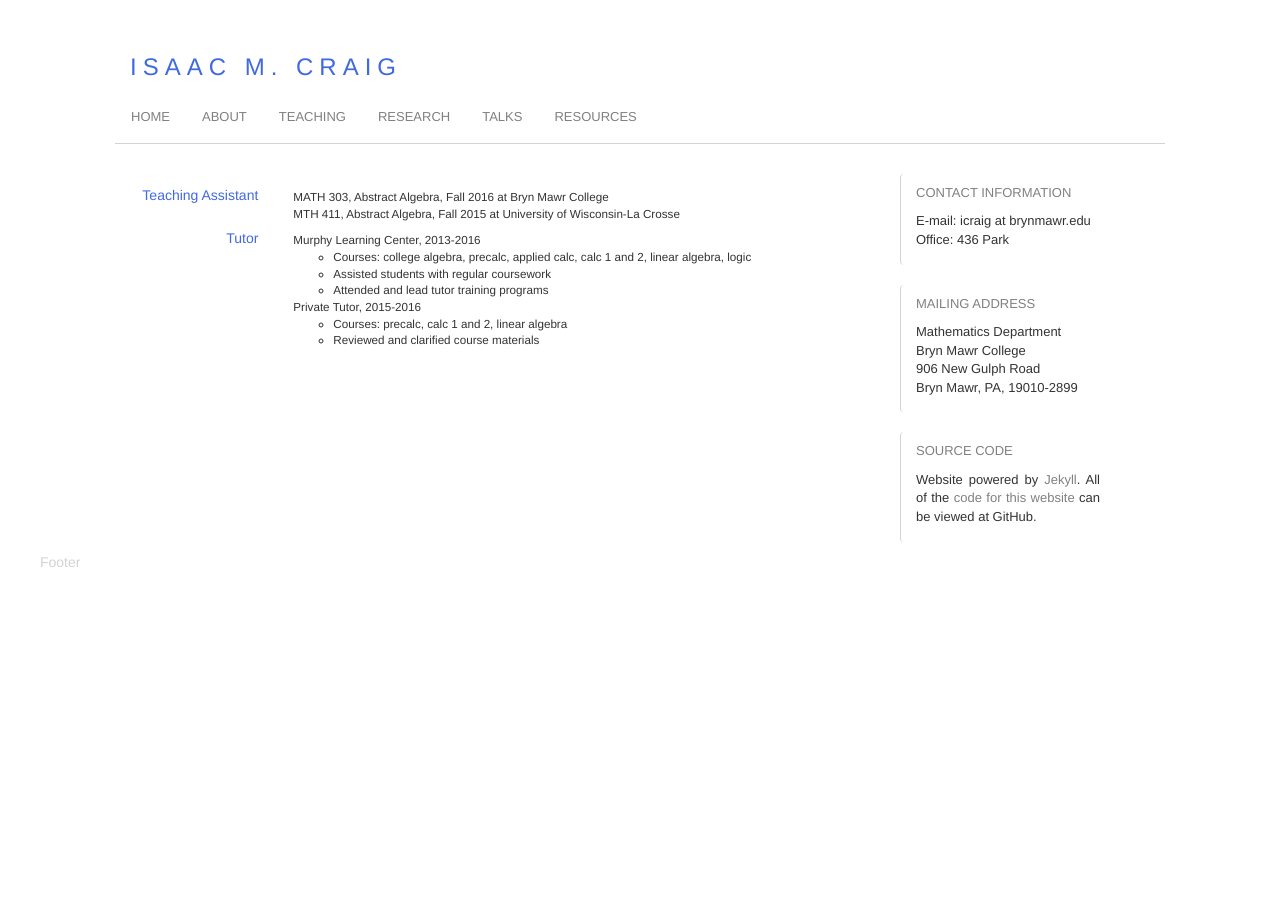
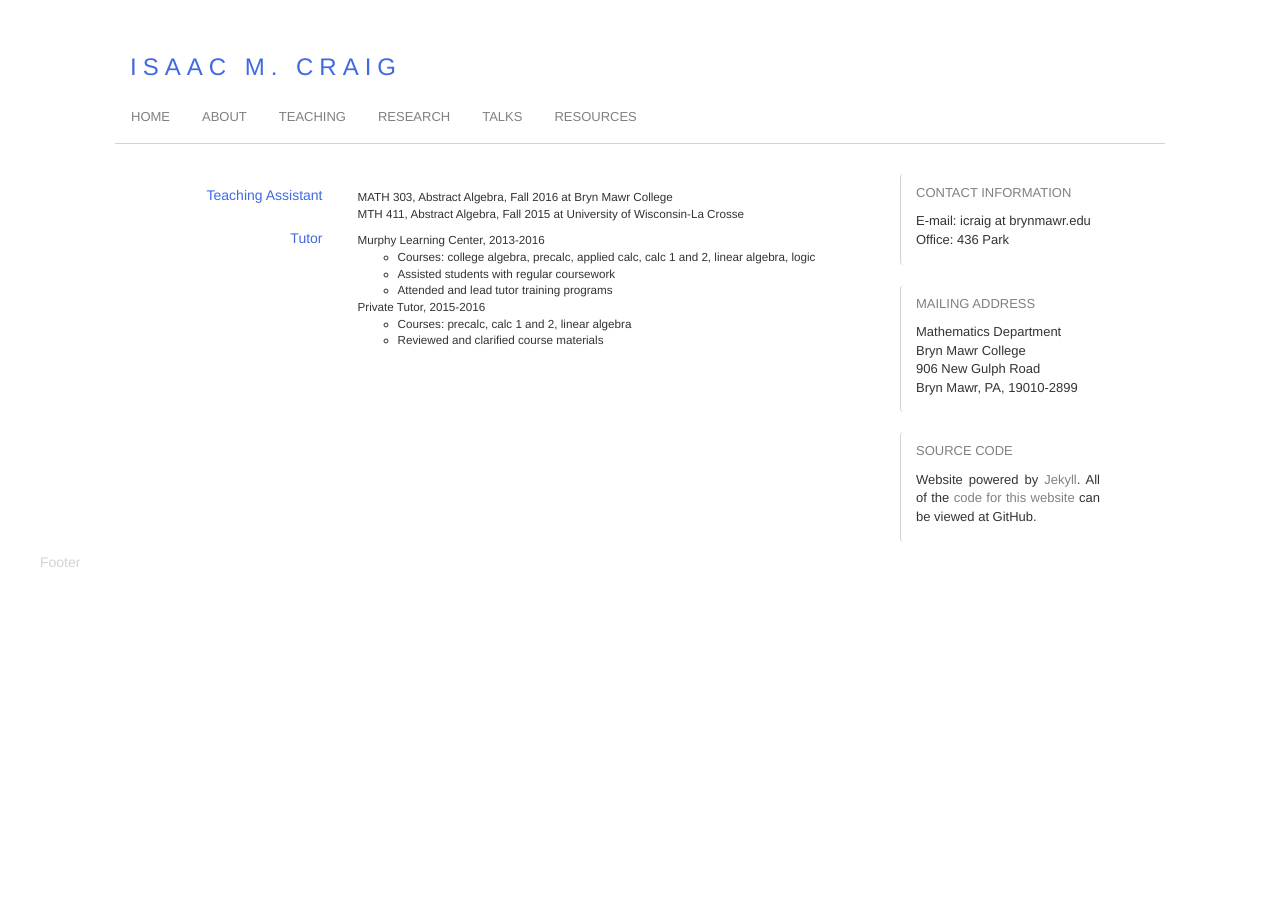
Before and after one commit to isundberg/isaacmc.github.io, a Jekyll site: the page built from teaching/index.html, in a window 1280 px wide. Built offline with Jekyll 4.4.1, drawn with Linux system fonts in a browser that asks for light colours.

Commit message:
Update index.html

```diff
--- a/teaching/index.html
+++ b/teaching/index.html
@@ -3,13 +3,13 @@ layout: default
 title:
 ---
 
-<div id="contentItem" class="col-sm-2">Teaching Assistant</div>
+<div id="contentItem" class="col-sm-3">Teaching Assistant</div>
 <ul id="contentList" class="col-sm-8">
   <li>MATH 303, Abstract Algebra, Fall 2016 at Bryn Mawr College</li>
   <li>MTH 411, Abstract Algebra, Fall 2015 at University of Wisconsin-La Crosse</li>
 </ul>
 
-<div id="contentItem" class="col-sm-2">Tutor</div>
+<div id="contentItem" class="col-sm-3">Tutor</div>
 <ul id="contentList" class="col-sm-8">
   <li id="contentListItem">Murphy Learning Center, 2013-2016</li>
   <ul>
```
